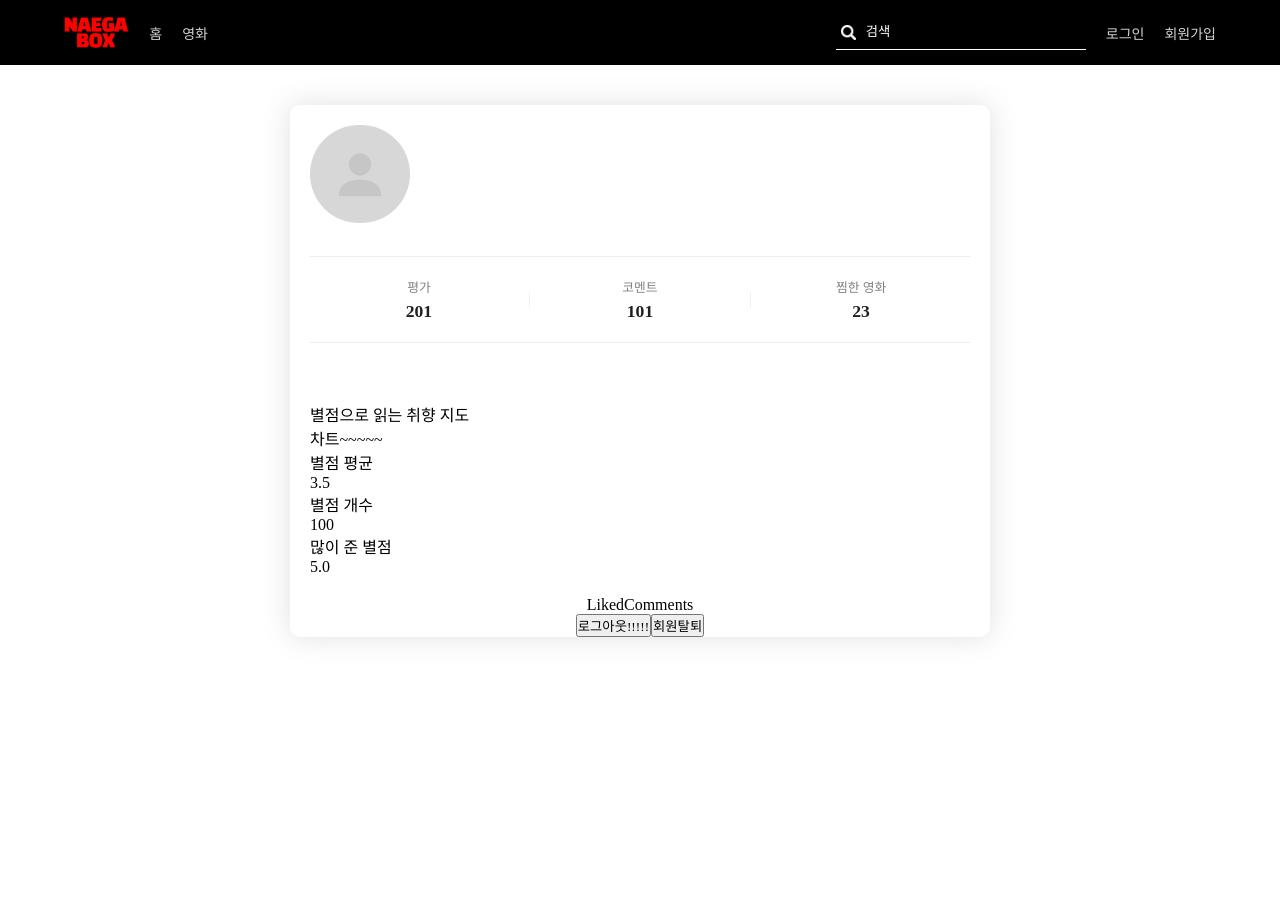
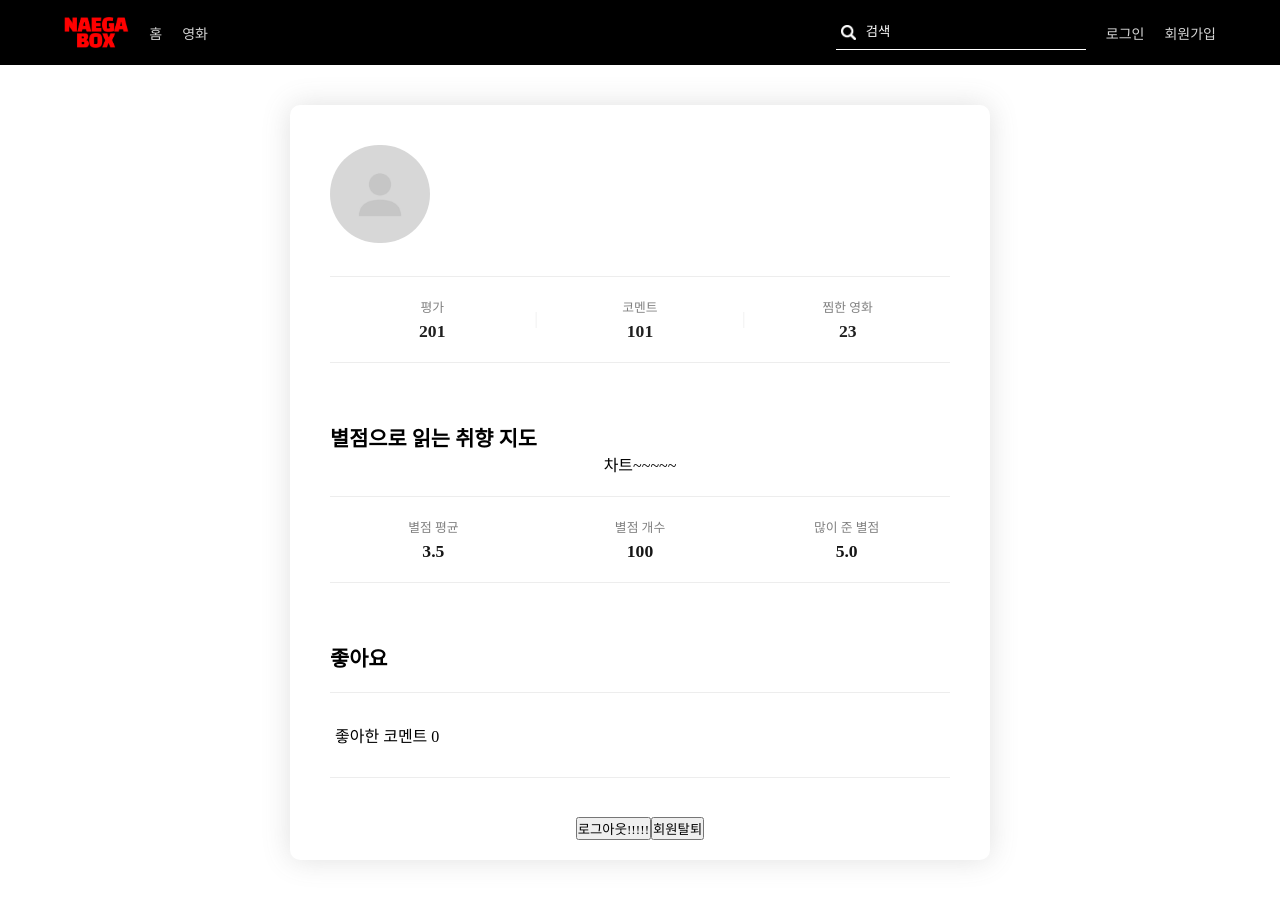
Before and after one commit to you-summer/naega_box, a React (Vite) app: page /user/1 in a window 1280 px wide. Before the commit the page ends 800 px from the top, so only its background shows below. Built offline with nearby package versions, Linux system fonts and the light colour scheme; no server answers; a web font is replaced by a local one.

Commit message:
마이페이지 css & api폴더 변경 전 백업

```diff
--- a/package.json
+++ b/package.json
@@ -10,7 +10,7 @@
     "preview": "vite preview"
   },
   "dependencies": {
-    "firebase": "^12.1.0",
+    "firebase": "^12.2.1",
     "react": "^19.1.1",
     "react-dom": "^19.1.1",
     "react-hook-form": "^7.62.0",
--- a/src/pages/MyPage/MyPage.css
+++ b/src/pages/MyPage/MyPage.css
@@ -6,4 +6,5 @@
   max-width: 700px;
   margin: 40px auto;
   box-shadow: rgba(100, 100, 100, 0.2) 0px 0px 29px 0px;
+  padding: 20px;
 }
--- a/src/pages/MyPage/components/Chart.css
+++ b/src/pages/MyPage/components/Chart.css
@@ -5,3 +5,42 @@
   padding: 20px;
   width: 100%;
 }
+
+.Chart .chart_content_wrapper {
+  display: flex;
+}
+
+.Chart .chart_content_wrapper .chart_content {
+  width: 100%;
+  display: flex;
+  flex-direction: column;
+  align-items: center;
+  text-decoration: none;
+  gap: 5px;
+}
+
+.Chart .chart_content_title {
+  color: gray;
+  font-size: 0.8rem;
+}
+
+.Chart .chart_content_content {
+  color: rgb(22, 22, 22);
+  font-weight: bold;
+  font-size: 1.1rem;
+}
+
+.Chart .chart_title {
+  font-size: 1.3rem;
+}
+.Chart .chart_chart_wrapper {
+  display: flex;
+  justify-content: center;
+}
+
+.Chart .chart_hr {
+  border: none; /* 기본 테두리 제거 */
+  height: 0.5px; /* 높이 지정 */
+  background-color: #ededed; /* 색 지정 */
+  margin: 20px 0; /* 위아래 여백*/
+}
--- a/src/pages/MyPage/components/Chart.jsx
+++ b/src/pages/MyPage/components/Chart.jsx
@@ -1,24 +1,31 @@
+import { Link } from "react-router-dom";
 import "./Chart.css";
 
 const Chart = () => {
   return (
     <div className="Chart">
-      <div>별점으로 읽는 취향 지도</div>
-      <div>차트~~~~~</div>
-      <div>
-        <div>
-          <div>별점 평균</div>
-          <div>3.5</div>
-        </div>
-        <div>
-          <div>별점 개수</div>
-          <div>100</div>
-        </div>
-        <div>
-          <div>많이 준 별점</div>
-          <div>5.0</div>
-        </div>
+      <div className="chart_title">
+        <h4>별점으로 읽는 취향 지도</h4>
       </div>
+      <div className="chart_chart_wrapper">
+        <div>차트~~~~~</div>
+      </div>
+      <hr className="chart_hr" />
+      <div className="chart_content_wrapper">
+        <Link className="chart_content">
+          <div className="chart_content_title">별점 평균</div>
+          <div className="chart_content_content">3.5</div>
+        </Link>
+        <Link className="chart_content">
+          <div className="chart_content_title">별점 개수</div>
+          <div className="chart_content_content">100</div>
+        </Link>
+        <Link className="chart_content">
+          <div className="chart_content_title">많이 준 별점</div>
+          <div className="chart_content_content">5.0</div>
+        </Link>
+      </div>
+      <hr className="chart_hr" />
     </div>
   );
 };
--- a/src/pages/MyPage/components/LikedComments.css
+++ b/src/pages/MyPage/components/LikedComments.css
@@ -0,0 +1,24 @@
+.LikedComments {
+  /* border: 1px solid red; */
+  width: 100%;
+  padding: 20px;
+}
+
+.LikedComments .likedComments_title > h4 {
+  font-size: 1.3rem;
+}
+
+.LikedComments .likedComments_content {
+  cursor: pointer;
+  padding: 10px 5px;
+}
+
+.LikedComments .likedComments_content:hover {
+}
+
+.LikedComments .likedComments_hr {
+  border: none; /* 기본 테두리 제거 */
+  height: 0.5px; /* 높이 지정 */
+  background-color: #ededed; /* 색 지정 */
+  margin: 20px 0; /* 위아래 여백*/
+}
--- a/src/pages/MyPage/components/LikedComments.jsx
+++ b/src/pages/MyPage/components/LikedComments.jsx
@@ -1,6 +1,17 @@
 import "./LikedComments.css";
 
 const LikedComments = () => {
-  return <div>LikedComments</div>;
+  return (
+    <div className="LikedComments">
+      <div className="likedComments_title">
+        <h4>좋아요</h4>
+      </div>
+      <hr className="likedComments_hr" />
+      <div className="likedComments_content">
+        좋아한 코멘트 <span>0</span>
+      </div>
+      <hr className="likedComments_hr" />
+    </div>
+  );
 };
 export default LikedComments;
```
Also changed, not shown: src/api/firebaseAuth.js (added), src/api/firebaseDB.js (added), 1 other file (tests, documents, lock files or other folders).
